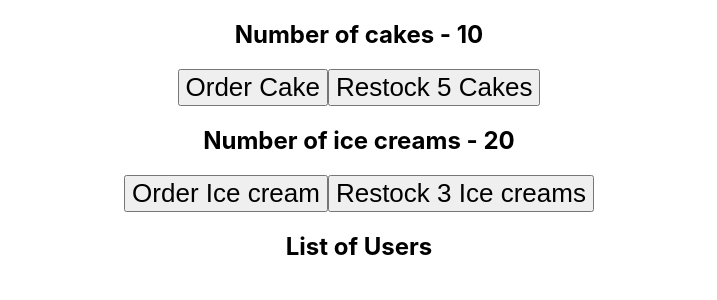
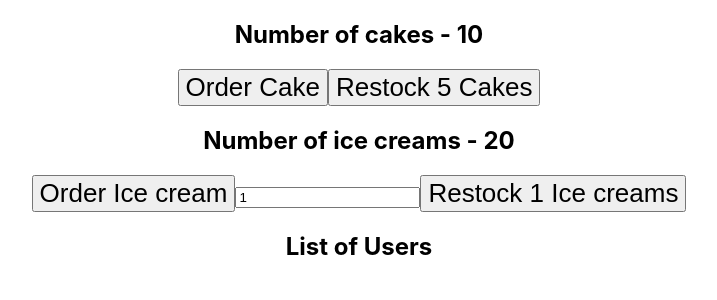
Before and after one commit to arepaFlipper/redux_toolkit_tuto, a React (Vite) app in the folder react-rtk-demo/: page / in a window 1280 px wide. Shown: the top 300 px of the page, without its empty margins (281-998 px from the left). Built offline with nearby package versions, Linux system fonts and the light colour scheme.

Commit message:
🎏 28 useDispatch

```diff
--- a/react-rtk-demo/src/features/icecream/IcecreamView.jsx
+++ b/react-rtk-demo/src/features/icecream/IcecreamView.jsx
@@ -6,12 +6,12 @@ export const IcecreamView = () => {
   const [value, setValue] = useState(1);
   const numberOfIcecreams = useSelector((state) => state.icecream.numOfIcecreams);
   const dispatch = useDispatch();
-  const restockValue = 3;
   return (
     <div>
       <h2>Number of ice creams - {numberOfIcecreams}</h2>
       <button onClick={() => dispatch(ordered())}>Order Ice cream</button>
-      <button onClick={() => dispatch(restocked(restockValue))}>Restock {restockValue} Ice creams</button>
+      <input type="number" value={value} onChange={e => setValue(parseInt(e.target.value))} />
+      <button onClick={() => dispatch(restocked(value))}>Restock {value} Ice creams</button>
     </div>
   )
 }
```
